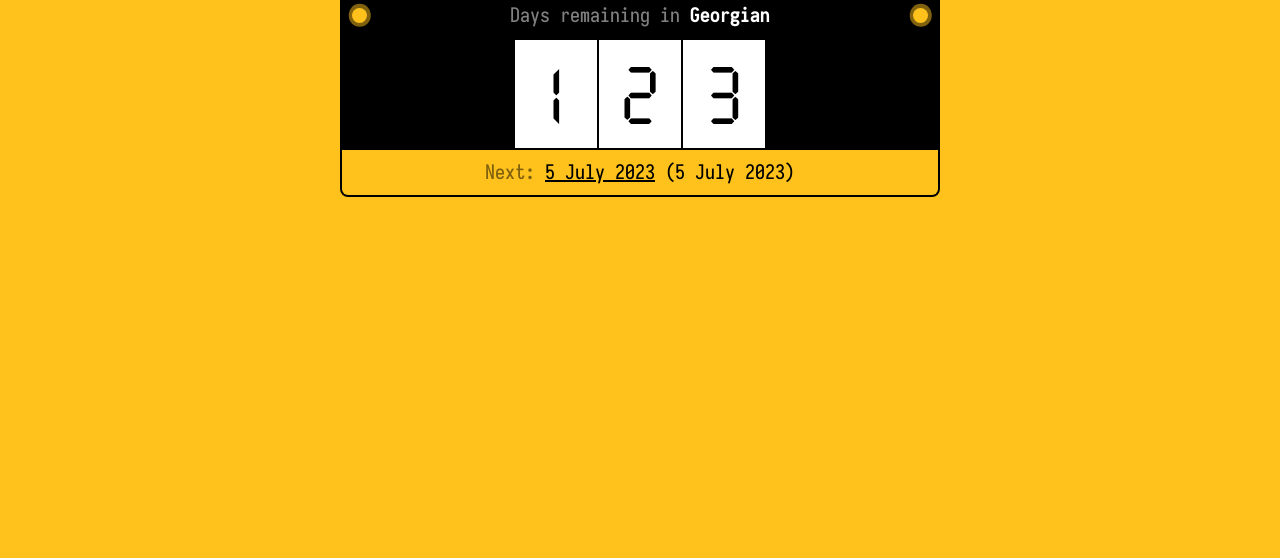
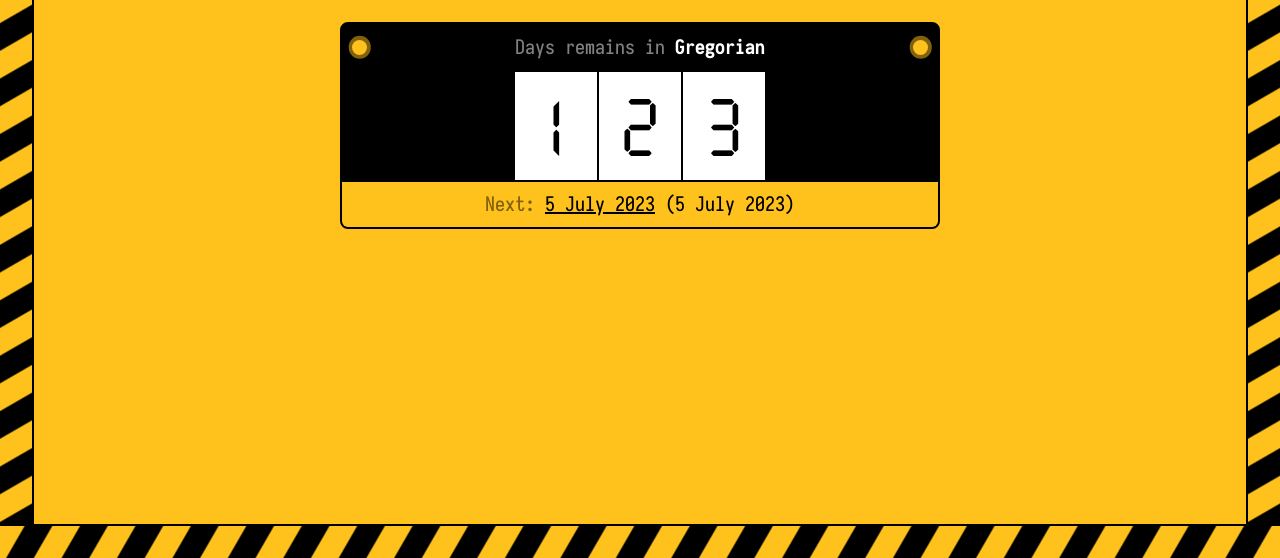
Before and after one commit to metwse/birthday, a plain HTML site: page index.html in a window 1280 px wide. Shown: the part 242-800 px from the top of the page. Drawn offline with Linux system fonts and the light colour scheme.

Commit message:
0.0.1 - design

```diff
--- a/css/index.css
+++ b/css/index.css
@@ -1,10 +1,41 @@
 * { box-sizing: border-box; color: inherit; font-size: inherit; font-family: inherit; -webkit-tap-highlight-color: transparent }
 
+body {
+    margin: 0; padding: 2em; min-height: 100vh;
+    position: relative;
+    color: var(--color);
+    background: repeating-linear-gradient(-30deg, transparent 0, transparent 1.4em, var(--color) 1.5em, var(--color) 2.9em, transparent 3em), var(--bg-body);
+    font-family: iosevka
+}
+body:after, body:before {
+    content: ''; display: block; width: 100%; height: 2em;
+    background: repeating-linear-gradient(-60deg, transparent 0, transparent 1.4em, var(--color) 1.5em, var(--color) 2.9em, transparent 3em), var(--bg-body);
+    position: absolute; left: 0;
+}
+body:before { top: 0; border-bottom: solid .125em var(--color) }
+body:after { bottom: 0; border-top: solid .125em var(--color) }
 
-body { font-family: iosevka; margin: 0; background: var(--bg-body); color: var(--color) }
+main {
+    padding: 3em 0; min-height: calc(100vh - 4em);
+    background: var(--bg-body); color: var(--color);
+    border: solid .125em var(--color);
+    border-top: none; border-bottom: none
+}
+
+@media (max-width: 450px) {
+    body { padding: 2em 0 }
+    main { border: none }
+    h1 { font-size: 2.5em !important }
+}
+@media (max-width: 300px) {
+    body { font-size: .75rem }
+}
+
+
+
 
 h1 {
-    font-size: 3em; padding: .75em 1.5em; margin: 1em auto; width: fit-content;
+    font-size: 3em; padding: .75em 1.5em; margin: 0 auto 1em; width: fit-content;
     position: relative;
     background: var(--bg-h1);
     border: solid .05em var(--color);
@@ -26,7 +57,7 @@ h1:after {
 
 
 ul {
-    display: flex; gap: 1em; padding: 0 2em;
+    display: flex; gap: 2em; padding: 0 2em;
     flex-direction: column; align-items: center;
     list-style: none
 }
--- a/index.html
+++ b/index.html
@@ -8,8 +8,11 @@
     <link rel="stylesheet" href="css/index.css">
     <link rel="stylesheet" href="css/fonts.css">
     <link rel="stylesheet" href="css/theme.css">
+    <script src="js/index.js" defer></script>
+    <script src="js/calendar.js" defer></script>
 </head>
 <body>
+    <main>
         <h1>
             Birthday
         </h1>
@@ -17,7 +20,7 @@
             <li>
                 <div class="title">
                     <div class="circle"></div>
-                <div><span class="days-left">Days remaining in</span> <span class="calendar">Georgian</span></div>
+                    <div><span class="days-left">Days remains in</span> <span class="calendar">Gregorian </span></div>
                     <div class="circle"></div>
                 </div>
                 <div class="days"><span>1</span><span>2</span><span>3</span></div>
@@ -28,5 +31,6 @@
                 </div>
             </li>
         </ul>
+    </main>
 </body>
 </html>
```
Also changed, not shown: js/calendar.js (added), js/index.js (added). Lines whose indentation alone changed are shown as unchanged.
